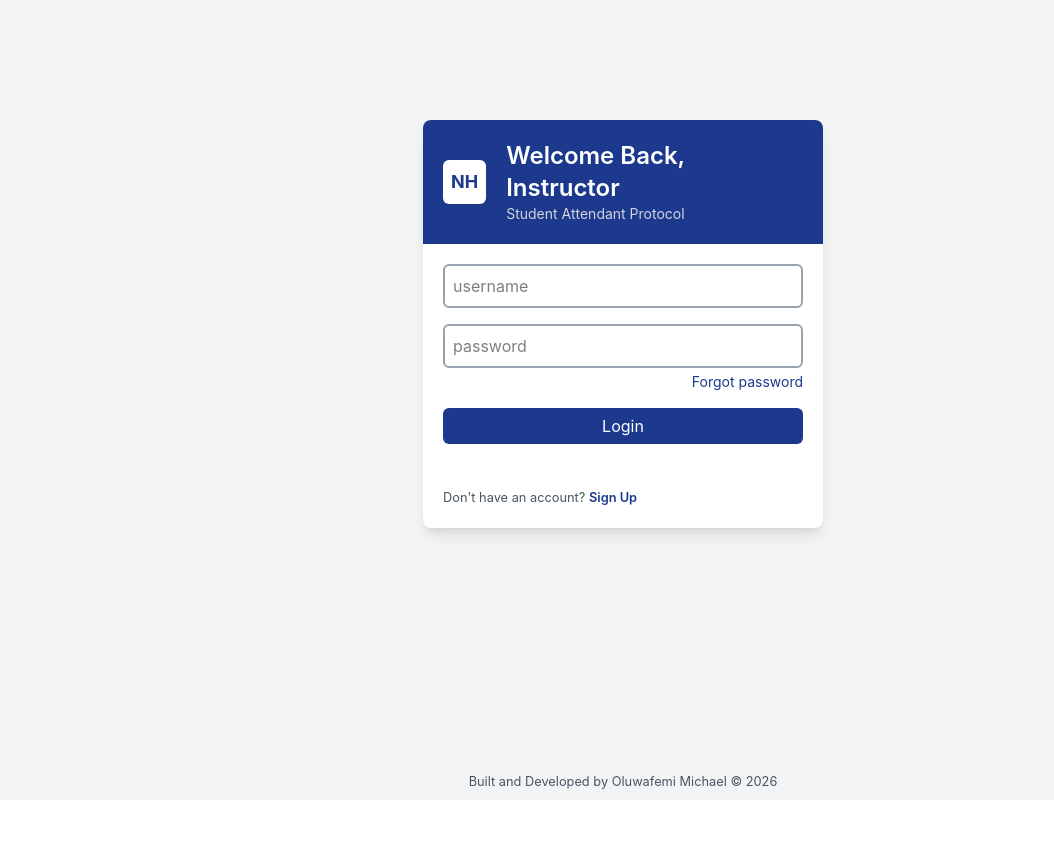
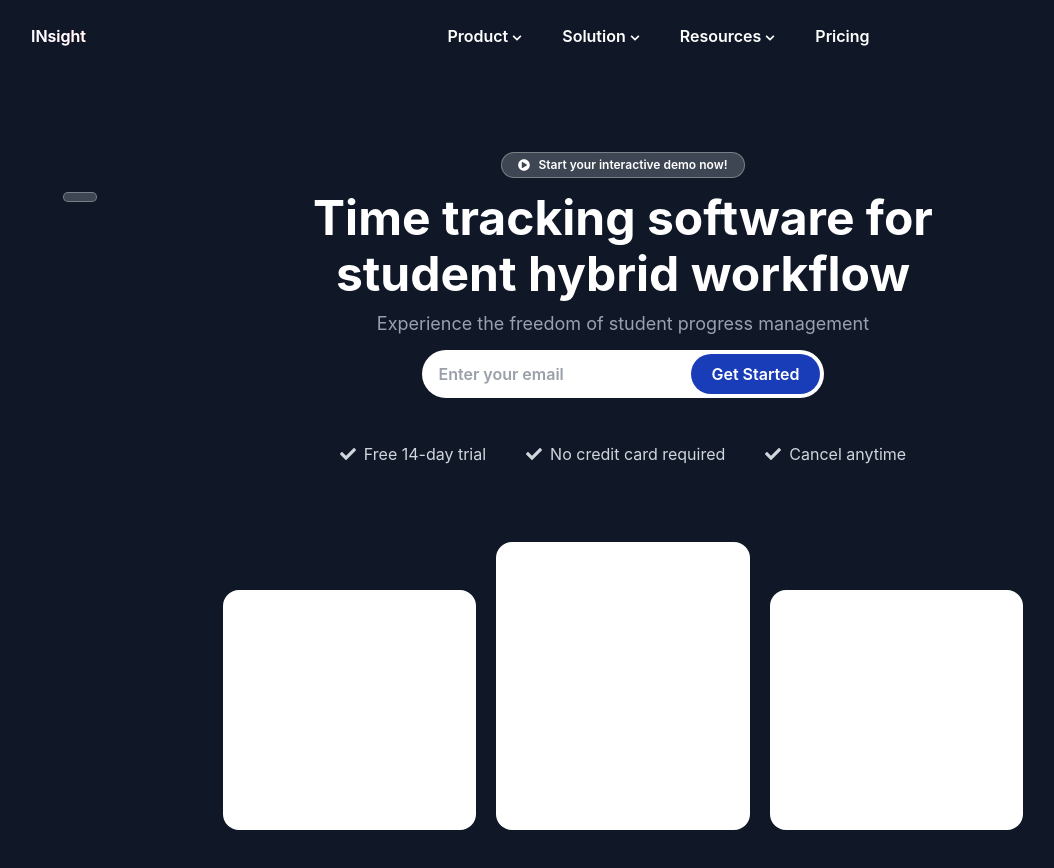
Before and after one commit to Oluwafemimicheal/Student-Attendent, a React (Vite) app: page / in a window 1280 px wide. Shown: the top 868 px of the page, without its empty margins (17-1071 px from the left). Before the commit the page ends 800 px from the top, so only its background shows below. Built offline with nearby package versions, Linux system fonts and the light colour scheme.

Commit message:
Initial commit

```diff
--- a/src/App.jsx
+++ b/src/App.jsx
@@ -10,6 +10,7 @@ import DailyAttendancePage from "./pages/DailyAttendancePage"
 import StudentDirectoryPage from "./pages/StudentDirectoryPage"
 import WeeklyProgressReportPage from "./pages/WeeklyProgressReportPage"
 import IndividualStudentPage from "./pages/IndividualStudentPage"
+import LandingPage from "./layouts/LandingPage"
 
 const App = () => {
   return (
@@ -19,7 +20,7 @@ const App = () => {
         {/* Auth Router */}
         <Route element={<PublicRoute />}>
           <Route element={<Auth />}>
-            <Route path="/" element={<Login />} />
+            <Route path="/auth" element={<Login />} />
           </Route>
         </Route>
 
@@ -33,6 +34,9 @@ const App = () => {
           </Route>
         </Route>
 
+        <Route path="/" element={<LandingPage />} />
+
+
         <Route path="*" element={<div>404 Not Found</div>} />
       </Routes>
     </div>
--- a/src/components/common/Card.jsx
+++ b/src/components/common/Card.jsx
@@ -1,7 +1,7 @@
 
 const Card = ({children}) => {
   return (
-    <div className="border border-blue-800/30 rounded-lg bg-white/20 hover:bg-white/40">
+    <div className="border border-blue-800/30 rounded-lg bg-white/20 hover:bg-white/40 p-3">
       {children}
     </div>
   )
--- /dev/null
+++ b/src/components/landingpage/Hero.jsx
@@ -0,0 +1,46 @@
+import { FaCheck, FaPlayCircle } from "react-icons/fa"
+
+const Hero = () => {
+
+  function handleSubmit() {
+    console.log("Form submission")
+  }
+  return (
+    <div className="w-300 mx-auto h-auto py-20 flex justify-center flex-col relative">
+      <div className="flex justify-center flex-col items-center gap-3">
+        <span className="bg-white/20 border border-white/30 rounded-2xl flex items-center gap-2 p-1 px-4 text-white text-xs font-semibold"><FaPlayCircle className="text-white" /> Start your interactive demo now!</span>
+
+        <div className="text-center space-y-2">
+          <h1 className="text-5xl font-bold text-white leading-14">Time tracking software for <br/> student hybrid workflow</h1>
+          <p className="text-lg text-gray-400">Experience the freedom of student progress management</p>
+        </div>
+
+
+        <form onSubmit={handleSubmit} className="bg-white p-1  rounded-full">
+          <input type="text" placeholder="Enter your email" name="guest" className="pl-3 font-semibold text-gray-700" />
+          <button className="bg-blue-800 text-white p-2 px-5 font-semibold rounded-full cursor-pointer hover:opacity-90">Get Started</button>
+        </form>
+
+        <ul className="flex justify-center items-center space-x-10 text-gray-300 mt-8">
+          <li className="flex items-center gap-2"><FaCheck/>Free 14-day trial</li>
+          <li className="flex items-center gap-2"><FaCheck/>No credit card required</li>
+          <li className="flex items-center gap-2"><FaCheck/>Cancel anytime</li>
+        </ul>
+
+        <div className="flex justify-center items-end space-x-5 w-200 mt-16">
+          <div className="w-100 h-60 bg-white rounded-2xl"></div>
+          <div className="w-100 h-72 bg-white rounded-2xl"></div>
+          <div className="w-100 h-60 bg-white rounded-2xl"></div>
+        </div>
+
+        <div>
+          <div className="absolute top-30 left-10 bg-white/20 border border-white/30 rounded-2xl flex items-center gap-2 p-1 px-4 text-white text-sm font-semibold"></div>
+        </div>
+
+      </div>
+
+    </div>
+  )
+}
+
+export default Hero
--- /dev/null
+++ b/src/components/landingpage/Navbar.jsx
@@ -0,0 +1,54 @@
+import { FaChevronDown } from "react-icons/fa"
+import { Link, NavLink } from "react-router-dom"
+
+
+
+const links = [
+  {
+    title: "Product",
+    apiRoute:"",
+    icon: <FaChevronDown size={10} className="mt-1" />
+  },
+  {
+    title: "Solution",
+    apiRoute: "",
+    icon: <FaChevronDown size={10} className="mt-1" />
+  },
+  {
+    title: "Resources",
+    apiRoute: "",
+    icon: <FaChevronDown size={10} className="mt-1" />
+  },
+  {
+    title: "Pricing",
+    apiRoute: "/price",
+    icon: ""
+  },
+
+]
+
+
+const Navbar = () => {
+  return (
+    <header className="py-5">
+      <nav className="w-300 mx-auto flex justify-between items-center">
+
+        <div>
+          <Link to={"/"} className="p-2 rounded-lg bg-clip-text  bg-linear-70 from-blue-800 to-orange-600  text-white font-semibold">INsight</Link>
+        </div>
+
+        <ul className="flex items-center gap-8">
+          {
+            links.map((link, index) => (
+              <li key={index} to={link.apiRoute} className={`flex items-center gap-1 text-white transition-all p-1 rounded-md font-semibold cursor-pointer`}>{link.title} {link.icon}</li>
+            ))
+          }
+        </ul>
+
+        <div></div>
+      </nav>
+    </header>
+  )
+}
+
+export default Navbar
--- a/src/index.css
+++ b/src/index.css
@@ -1 +1,5 @@
 @import "tailwindcss";
+
+*{
+  outline: none !important;
+}
--- /dev/null
+++ b/src/layouts/LandingPage.jsx
@@ -0,0 +1,13 @@
+import Navbar from "../components/landingpage/Navbar"
+import LandingPageSection from "../pages/LandingPageSection"
+
+const LandingPage = () => {
+  return (
+    <div className="bg-gray-900">
+      <Navbar/>
+      <LandingPageSection/>
+    </div>
+  )
+}
+
+export default LandingPage
--- /dev/null
+++ b/src/pages/LandingPageSection.jsx
@@ -0,0 +1,12 @@
+import React from 'react'
+import Hero from '../components/landingpage/Hero'
+
+const LandingPageSection = () => {
+  return (
+    <div>
+      <Hero/>
+    </div>
+  )
+}
+
+export default LandingPageSection
```
